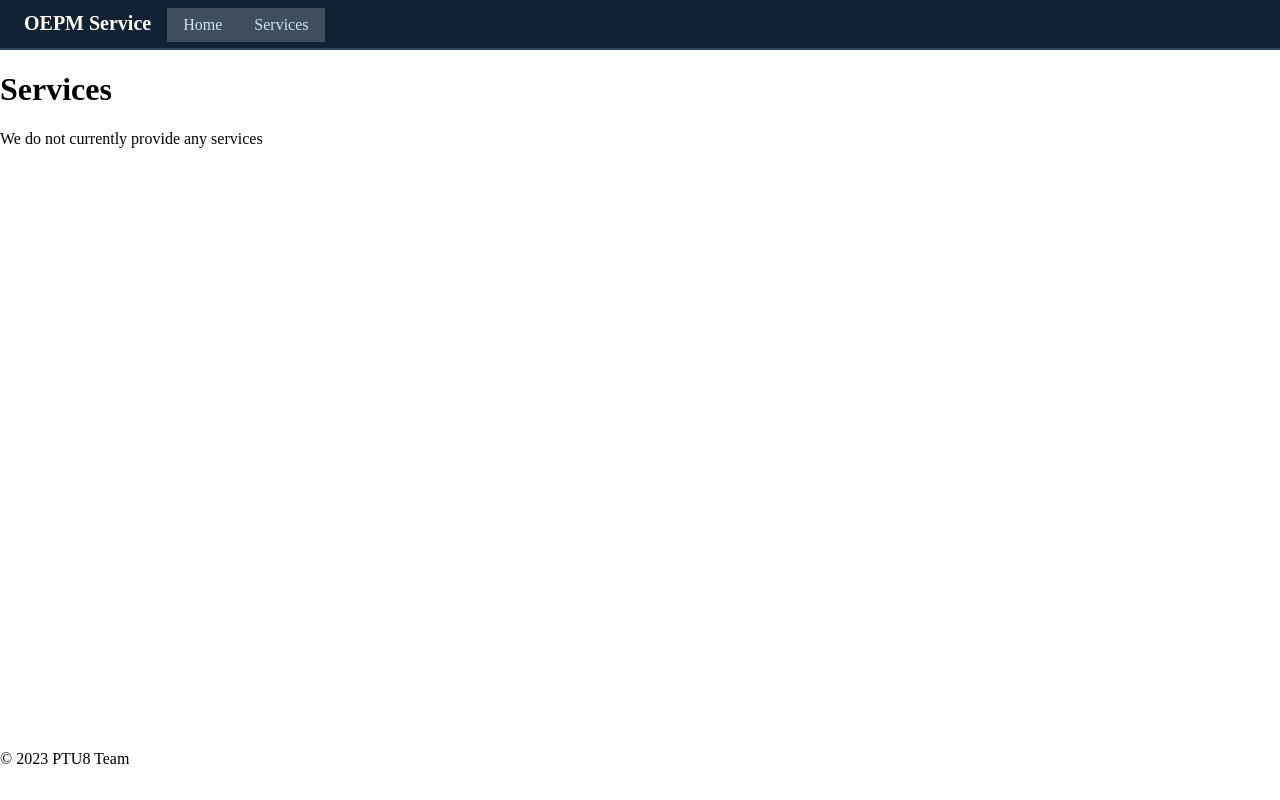
After one commit to Lina1064/ptu8_baigiamasis_praktinis_darbas, a Django app: page /services/ in a window 1280 px wide. The commit adds this page. Run offline with Django 4.2, Linux system fonts and the light colour scheme; data that the repository does not hold is empty.

Commit message:
services view

```diff
--- a/ptu8_service/service/static/service/css/style.css
+++ b/ptu8_service/service/static/service/css/style.css
@@ -2,8 +2,8 @@ body {
     margin: 0;
     padding: 0;
     display: grid;
-    grid-template-columns: 1fr;
-    grid-template-rows: 52px calc(100vh - 102px) 50px;
+    grid-template-columns: 100%;
+    grid-template-rows: 50px calc(100vh - 100px) 50px;
     grid-template-areas:
         "header"
         "main"
@@ -14,23 +14,30 @@ header {
     grid-area: header;
     background-color: #123;
     border-bottom: 2px solid #346;
+    width: 100%;
+    flex-wrap: nowrap;
+    overflow: hidden;
 }
 main {
     grid-area: main;
+    overflow: auto;
+    width: 100%;
 }
 footer {
     grid-area: footer;
+    width: 100%;
 }
 a {
-    color: #0cf;
+    color: rgb(204, 231, 238);
     text-decoration: none;
     background-color: #fff3;
-    border-bottom: 1px solid #069;
+
+
 }
 header ul {
     display: flex;
     flex-direction: row;
-    justify-content: space-around;
+    justify-content: flex-start;
     padding-inline-start: 0;
     margin: 8px;
 }
--- a/ptu8_service/service/templates/base.html
+++ b/ptu8_service/service/templates/base.html
@@ -8,12 +8,14 @@
     <title>{% block title %}OEPM Service{% endblock title %}</title>
     <link rel="stylesheet" href="{% static 'admin/css/fonts.css' %}">
     <link rel="stylesheet" href="{% static 'service/css/style.css' %}">
+    <style>{% block style %}{% endblock style %}</style>
 </head>
 <body>
     <header>
         <ul>
             <li class="logo">OEPM Service</li>
             <li><a href="{% url 'home' %}">Home</a></li>
+            <li><a href="{% url 'services' %}">Services</a></li>
         </ul>
         </header>
     <main>{% block content %}{% endblock content %}</main>
--- /dev/null
+++ b/ptu8_service/service/templates/service/services.html
@@ -0,0 +1,14 @@
+{% extends 'base.html' %}
+{% block title %}Services in {{ block.super }}{% endblock title %}
+{% block content %}
+<h1>Services</h1>
+{% if services %}
+<ul>
+    {% for service in services %}
+        <li><a href="{% url 'service' service.id %}">{{ service.name }}</a>
+    {% endfor %}
+</ul>
+{% else %}
+    <p>We do not currently provide any services</p>
+{% endif %}
+{% endblock content %}
--- a/ptu8_service/service/urls.py
+++ b/ptu8_service/service/urls.py
@@ -3,4 +3,6 @@ from . import views
 
 urlpatterns = [
     path('', views.home, name='home'),
+    path('services/', views.services, name='services'),
+    path('service/<int:service_id>', views.service, name='service'),
 ]
--- a/ptu8_service/service/views.py
+++ b/ptu8_service/service/views.py
@@ -1,4 +1,4 @@
-from django.shortcuts import render
+from django.shortcuts import render, get_object_or_404
 from . import models
 
 # Create your views here.
@@ -13,3 +13,15 @@ def home(request):
         'customer_count': customer_count,
         'done_order_count': done_order_count,
     })
+
+def services(request):
+    services = models.Service.objects.all()
+    return render (request, 'service/services.html', {
+        'services': services,
+    })
+
+def service(request, service_id):
+    service = get_object_or_404(models.Service, id=service_id)
+    return render(request, 'service/service.html', {
+        'service': service,
+    })
```
Also changed, not shown: ptu8_service/service/models.py (+12 -1 lines), ptu8_service/service/templates/service/service.html (added, +7 -0 lines), ptu8_service/service/migrations/0002_alter_customer_options_alter_order_options_and_more.py (added).
